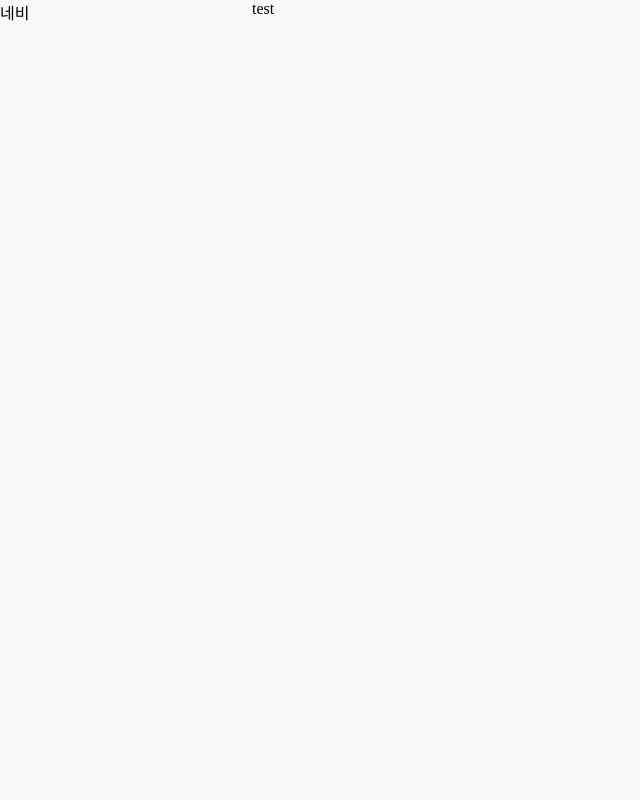
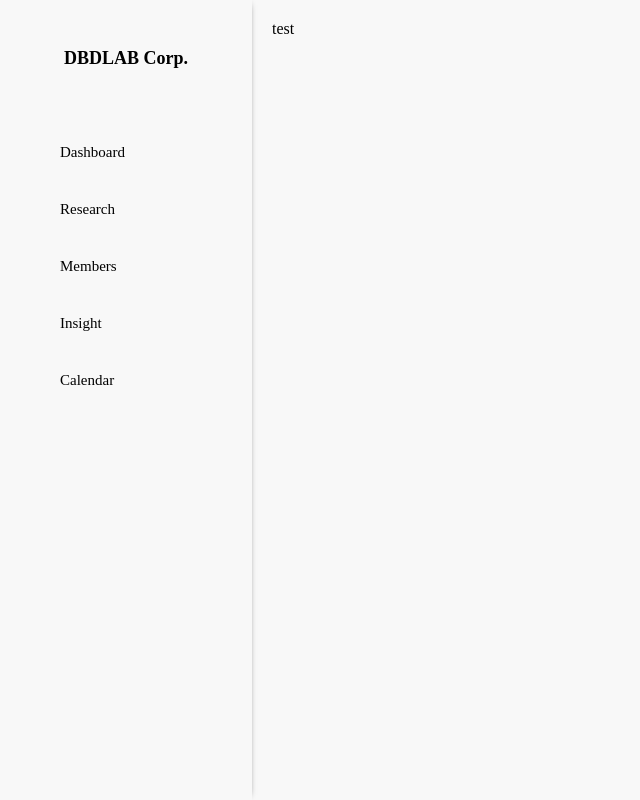
Before and after one commit to KongWooJeong/dbdlab, a Next.js app: page / in a window 1280 px wide. Shown: the whole page, without its empty margins (0-640 px from the left). Built offline with nearby package versions, Linux system fonts and the light colour scheme.

Commit message:
feat(component): add SideBar component about Layout and main-container styles
Added SideBar component to Layout component and added padding style element to main-container

```diff
--- a/components/Layout.tsx
+++ b/components/Layout.tsx
@@ -1,5 +1,7 @@
 import { ReactNode } from "react";
 import styled from "@emotion/styled";
+
+import SideBar from "./SideBar";
 
 interface Props {
   children: ReactNode;
@@ -8,7 +10,9 @@ interface Props {
 function Layout({ children }: Props) {
   return (
     <LayoutWrapper>
-      <aside className="menu-container">네비</aside>
+      <aside className="menu-container">
+        <SideBar />
+      </aside>
       <main className="main-container">{children}</main>
     </LayoutWrapper>
   );
@@ -31,6 +35,7 @@ const LayoutWrapper = styled.div`
     position: relative;
     top: 0;
     left: 252px;
+    padding: 20px;
   }
 `;
 
```
